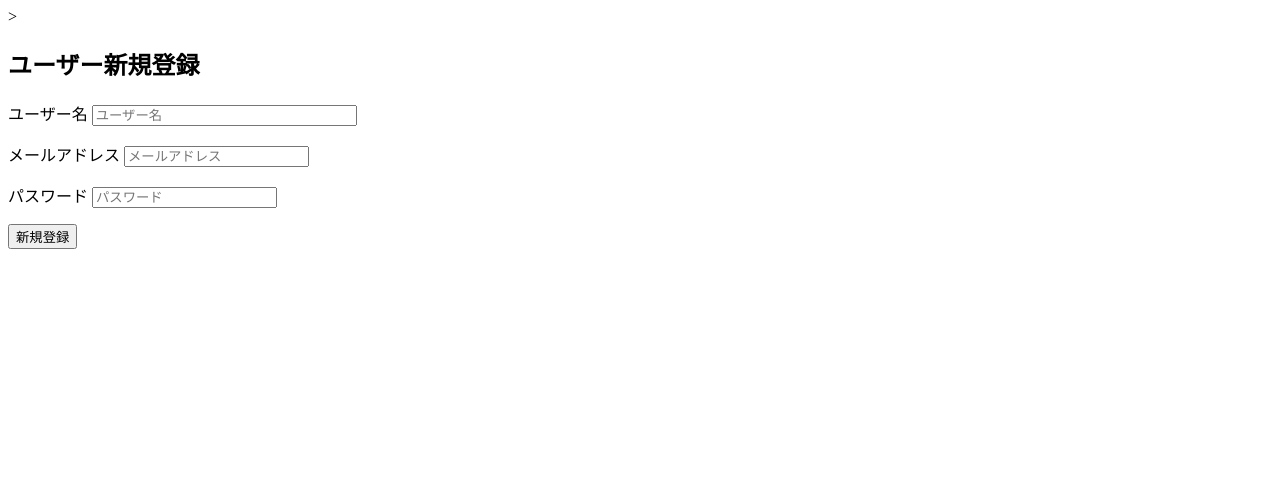
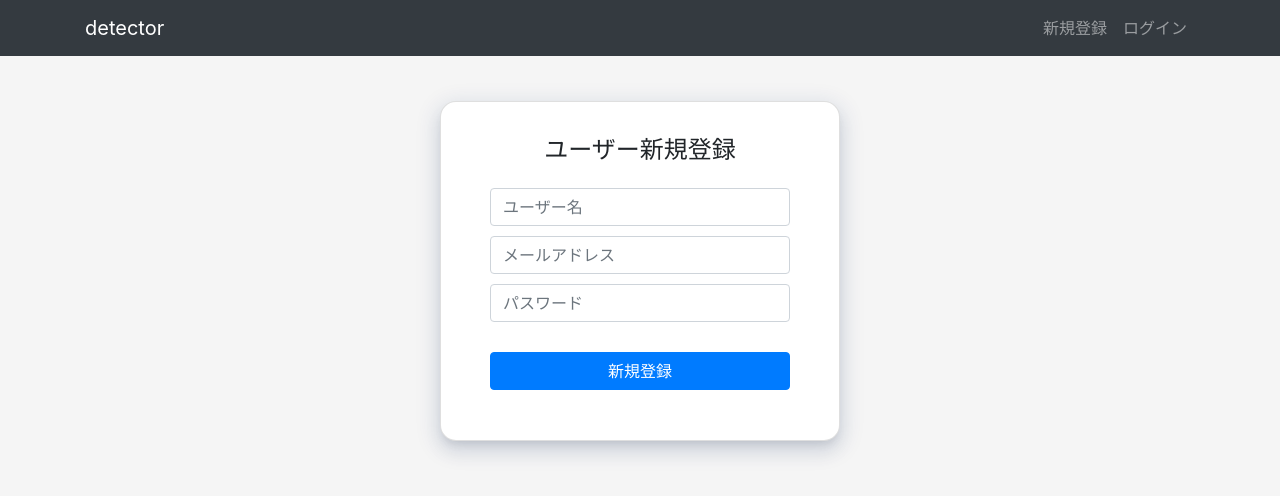
Before and after one commit to sunagimo1998/flask_practice, a Flask app: page /auth/signup in a window 1280 px wide. Shown: the top 496 px of the page. Run offline with Flask 2, Linux system fonts and the light colour scheme; parts of the project's set-up code (start-up, migrations or seed data) failed here and were passed over; some libraries are stand-ins or nearby versions.

Commit message:
6章完了

```diff
--- a/flaskbook/apps/auth/templates/auth/signup.html
+++ b/flaskbook/apps/auth/templates/auth/signup.html
@@ -1,28 +1,22 @@
-{% extends "auth/base.html" %}
+{% extends "detector/base.html" %}
 {% block title %}ユーザー新規登録{% endblock %}
 {% block content %}
-<h2>ユーザー新規登録</h2>
-
-<form action="{{ url_for('auth.signup', next=request.args.get('next')) }}" method="POST" novalidate="novalidate">
-    {% for message in get_flashed_messages() %}
-    <p style="color: red">{{ message }}</p>
-    {% endfor %}
-    {{ form.csrf_token }}
-    <p>
-        {{ form.username.label }}
-        {{ form.username(size=30, placeholder="ユーザー名") }}
-    </p>
-    {% for error in form.username.errors %}
-    <span style="color: red;">{{ error }}</span>
-    {% endfor %}
-    <p>{{ form.email.label }} {{ form.email(placeholder="メールアドレス") }}</p>
-    {% for error in form.email.errors %}
-    <span style="color: red;">{{ error }}</span>
-    {% endfor %}
-    <p>{{ form.password.label }} {{ form.password(placeholder="パスワード") }}</p>
-    {% for error in form.password.errors %}
-    <span style="color: red;">{{ error }}</span>
-    {% endfor %}
-    <p>{{ form.submit() }}</p>
-</form>
+<div class="mx-auto dt-auth-main">
+    <div class="card dt-auth-signup">
+        <header>ユーザー新規登録</header>
+        <section>
+            <form method="POST" action="{{ url_for('auth.signup', next=request.args.get('next')) }}"
+                class="form-signin">
+                {{ form.csrf_token }}
+                {% for message in get_flashed_messages() %}
+                <div class="dt-auth-flash">{{ message }}</div>
+                {% endfor %}
+                {{ form.username(size=30, class="form-control dt-auth-input", placeholder="ユーザー名") }}
+                {{ form.email(class="form-control dt-auth-input", placeholder="メールアドレス") }}
+                {{ form.password(class="form-control dt-auth-input", placeholder="パスワード") }}
+                {{ form.submit(class="btn btn-md btn-primary btn-block dt-auth-btn") }}
+            </form>
+        </section>
+    </div>
+</div>
 {% endblock %}
--- a/flaskbook/apps/auth/views.py
+++ b/flaskbook/apps/auth/views.py
@@ -41,7 +41,7 @@ def signup():
         # GETパラメータにnextキーが存在し、値がない場合はユーザーの一覧ページへリダイレクトする
         next_ = request.args.get("next")
         if next_ is None or not next_.startswith("/"):
-            next_ = url_for("crud.users")
+            next_ = url_for("detector.index")
         return redirect(next_)
 
     return render_template("auth/signup.html", form=form)
@@ -56,7 +56,7 @@ def login():
         # ユーザーが存在しパスワードが一致する場合はログインを許可する
         if user is not None and user.verify_password(form.password.data):
             login_user(user)
-            return redirect(url_for("crud.users"))
+            return redirect(url_for("detector.index"))
 
         # ログイン失敗メッセージを設定する
         flash("メールアドレスかパスワードが不正です")
--- a/flaskbook/apps/detector/templates/detector/base.html
+++ b/flaskbook/apps/detector/templates/detector/base.html
@@ -9,7 +9,34 @@
 </head>
 
 <body>
-    {% block content %}{% endblock %}
+    <!-- ナビゲーションバーを作成する -->
+    <nav class="navbar navbar-expand-lg navbar-dark bg-dark">
+        <div class="container">
+            <a class="navbar-brand" href="{{ url_for('detector.index') }}">detector</a>
+            <ul class="navbar-nav">
+                {% if current_user.is_authenticated %}
+                <li class="nav-item">
+                    <span class="nav-link">{{ current_user.username }}</span>
+                </li>
+                <li class="nav-item">
+                    <a href="{{ url_for('auth.logout') }}" class="nav-link">ログアウト</a>
+                </li>
+                {% else %}
+                <li class="nav-item">
+                    <a class="nav-link" href="{{ url_for('auth.signup') }}">新規登録</a>
+                </li>
+                <li class="nav-item">
+                    <a class="nav-link" href="{{ url_for('auth.login') }}">ログイン</a>
+                </li>
+                {% endif %}
+            </ul>
+        </div>
+    </nav>
+
+    <!-- block contentをsection class="container"で囲む -->
+    <section class="container">
+        {% block content %}{% endblock %}
+    </section>
 </body>
 
 </html>
```
Also changed, not shown: flaskbook/apps/auth/templates/auth/login.html (+17 -18 lines), flaskbook/local.sqlite.
